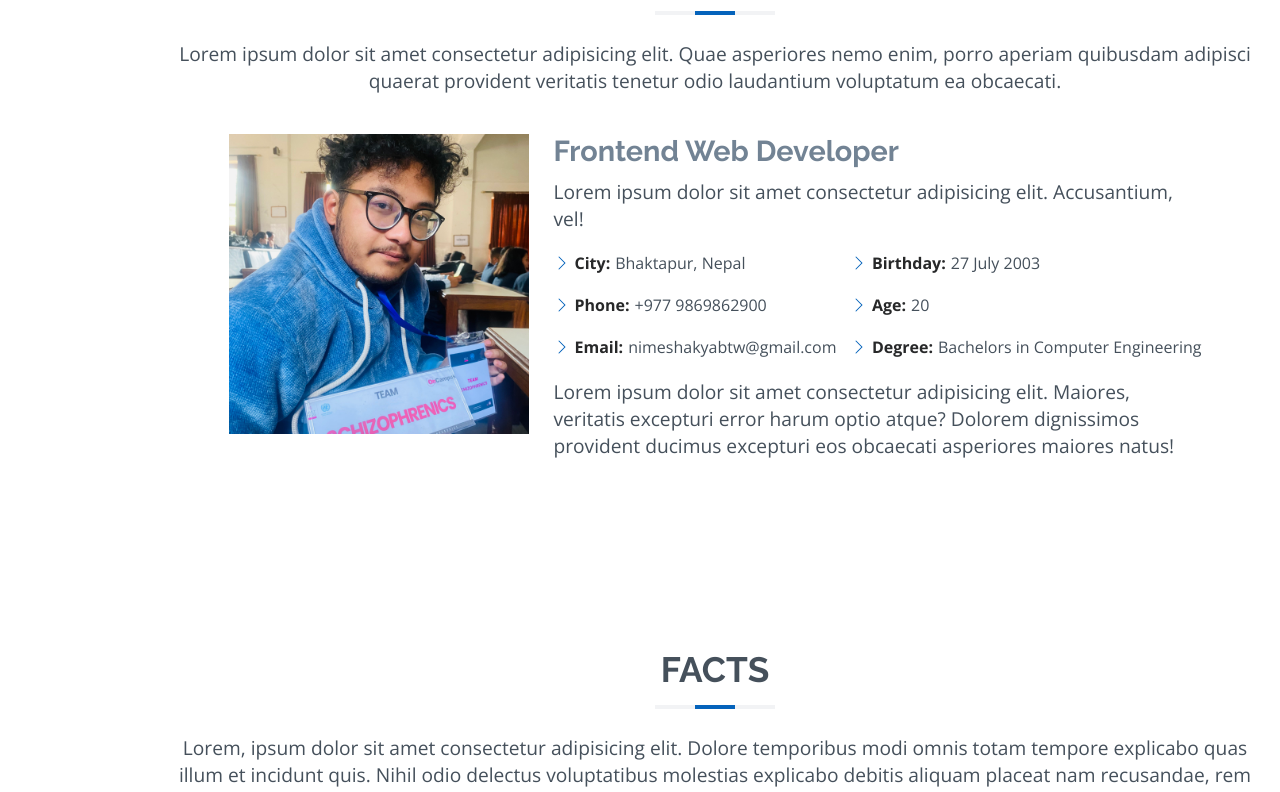
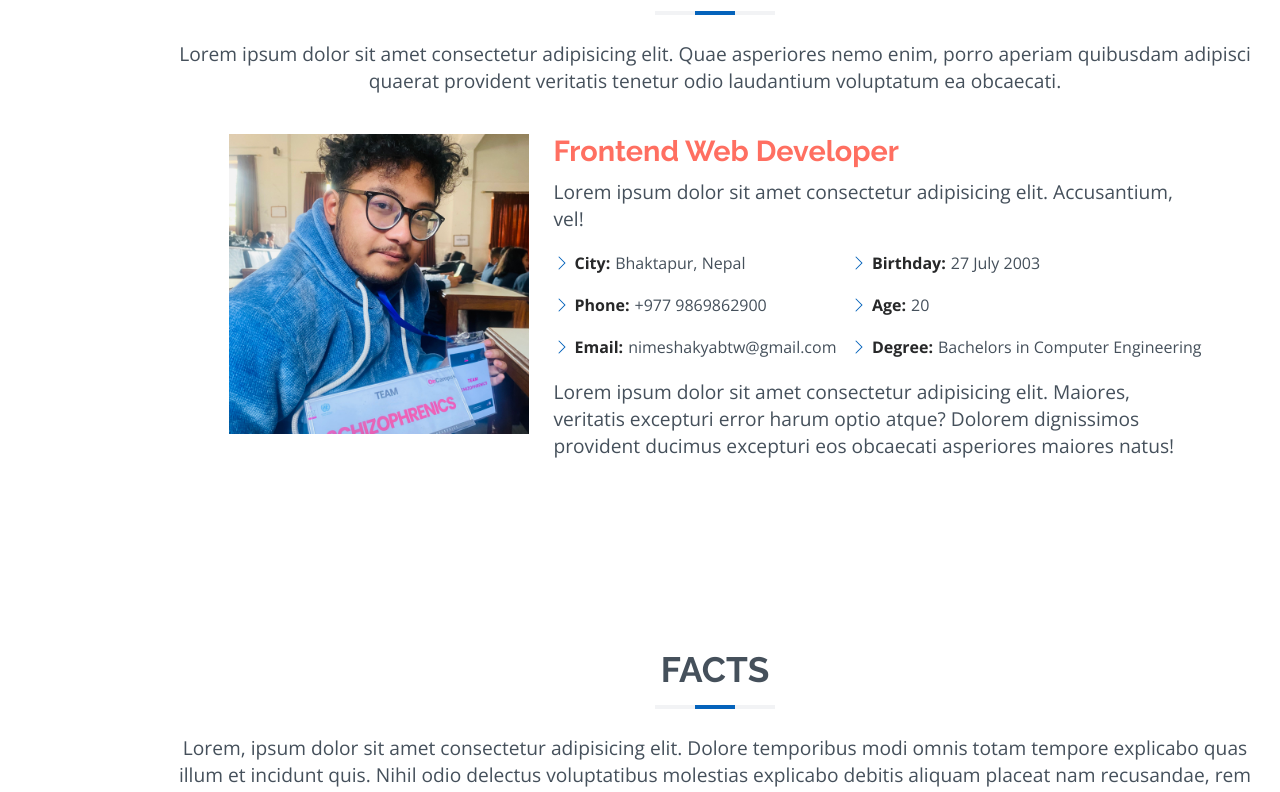
Before and after one commit to nimeshakya/nimeshakya.github.io, a React (Vite) app: page / in a window 1280 px wide. Shown: the part 920-1712 px from the top of the page. Built offline with nearby package versions, Linux system fonts and the light colour scheme.

Commit message:
updated colours and soem UI

```diff
--- a/src/_variables.scss
+++ b/src/_variables.scss
@@ -3,9 +3,11 @@ $font-open-sans: 'Open Sans', sans-serif;
 $font-raleway: 'Raleway', sans-serif;
 $font-roboto: 'Roboto', sans-serif;
 
+$primary-color: #0563bb;
+$primary-comp-color: #bb5705;
+$secondary-color: #ff6f61;
+$accent-color: #f2f3f5;
+$bg-color: #ffffff;
 $text-color: #45505b;
-$primary-color: #0563bb;
-$secondary-color: #728394;
-$accent-color: #f2f3f5;
-$bg-color: white;
+$text-lighter-color: #bdc0c7;
 $text-darker-color: #272829;
--- a/src/sections/Home/Home.jsx
+++ b/src/sections/Home/Home.jsx
@@ -1,4 +1,6 @@
 import React from 'react';
+import { NavLink } from 'react-router-dom';
+
 import {
     BiLogoLinkedin,
     BiLogoInstagram,
@@ -7,7 +9,7 @@ import {
 
 import './Home.scss';
 
-const Home = () => {
+const Home = ({ addMultiRef }) => {
     const socialLinks = [
         {
             name: 'instagram',
```
Also changed, not shown: src/images/nii_mess.jpg (added).
